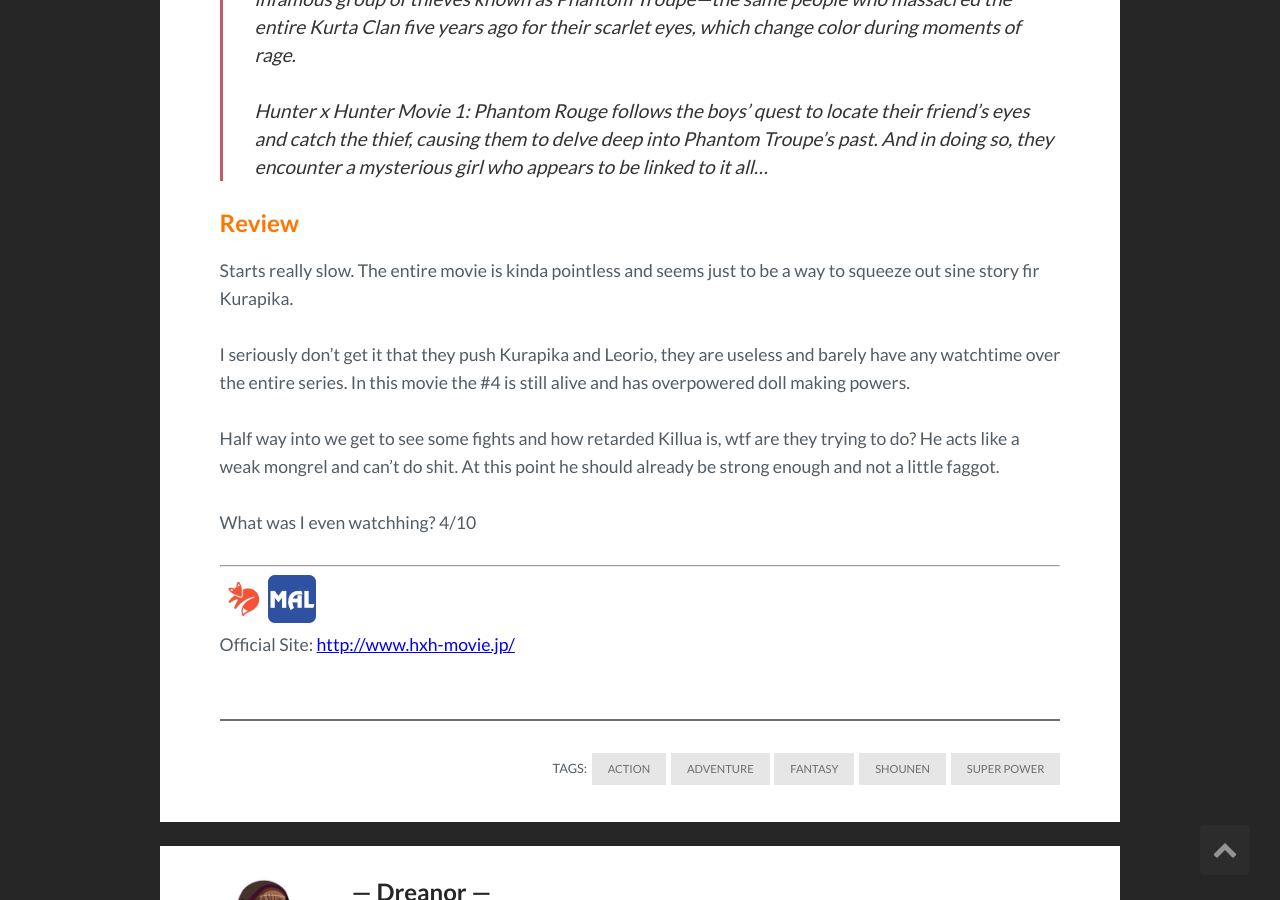
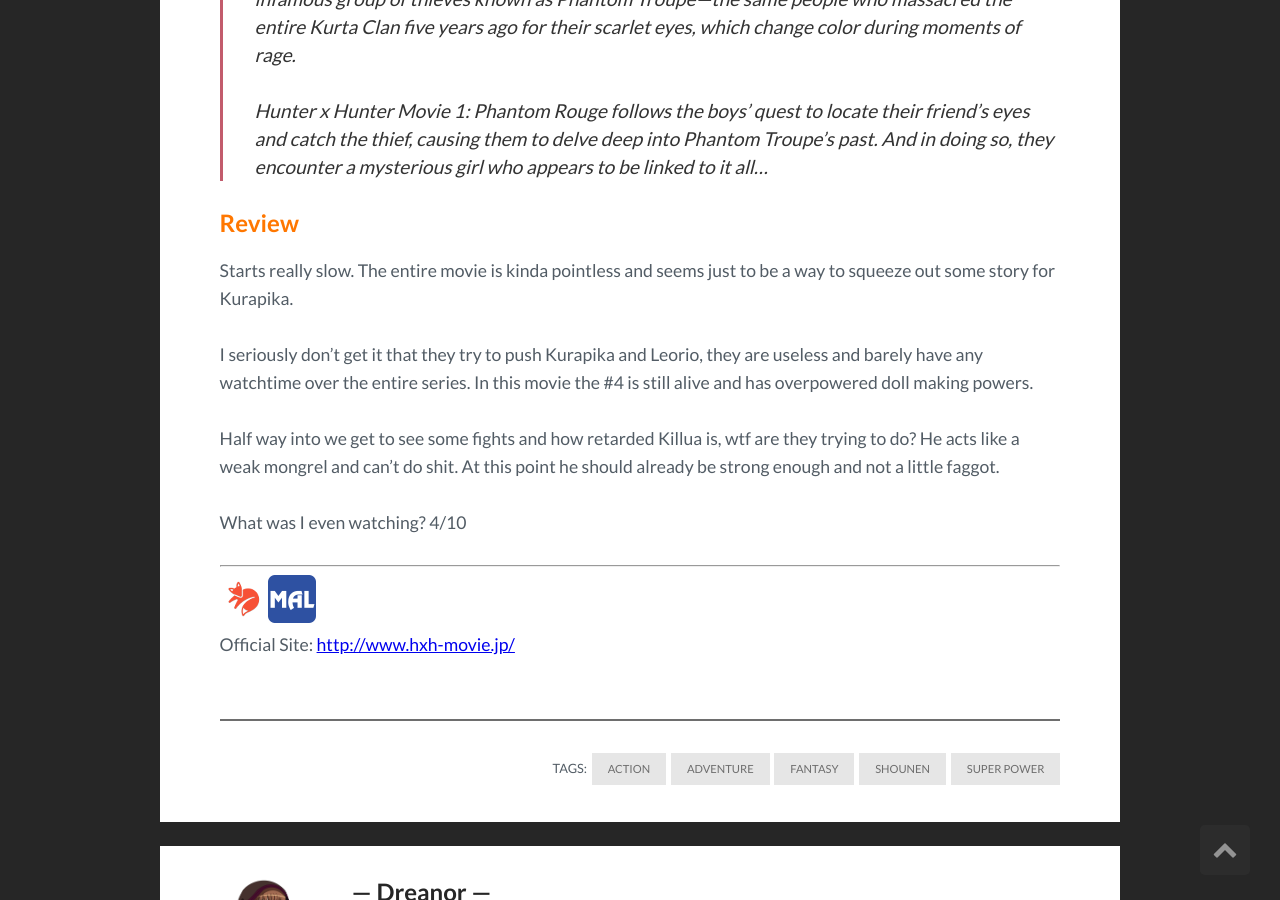
Before and after one commit to DreanorAnime/AnimeReviews, a Jekyll site: the page built from _posts/2020-11-06-hunter-x-hunter-phantom-rouge.md, in a window 1280 px wide and 900 px high, scrolled down 1047 px. Built offline with Jekyll 4.4.1, drawn with Linux system fonts in a browser that asks for light colours; comment, search, counter and statistics services are not loaded.

Commit message:
Update 2020-11-06-hunter-x-hunter-phantom-rouge.md

```diff
--- a/_posts/2020-11-06-hunter-x-hunter-phantom-rouge.md
+++ b/_posts/2020-11-06-hunter-x-hunter-phantom-rouge.md
@@ -14,13 +14,13 @@ tags: [Action, Adventure, Fantasy, Shounen, Super Power]
 >Hunter x Hunter Movie 1: Phantom Rouge follows the boys' quest to locate their friend's eyes and catch the thief, causing them to delve deep into Phantom Troupe's past. And in doing so, they encounter a mysterious girl who appears to be linked to it all…
 
 ## Review
-Starts really slow. The entire movie is kinda pointless and seems just to be a way to squeeze out sine story fir Kurapika.
+Starts really slow. The entire movie is kinda pointless and seems just to be a way to squeeze out some story for Kurapika.
 
-I seriously don't get it that they push Kurapika and Leorio, they are useless and barely have any watchtime over the entire series. In this movie the #4 is still alive and has overpowered doll making powers.
+I seriously don't get it that they try to push Kurapika and Leorio, they are useless and barely have any watchtime over the entire series. In this movie the #4 is still alive and has overpowered doll making powers.
 
 Half way into we get to see some fights and how retarded Killua is, wtf are they trying to do? He acts like a weak mongrel and can't do shit. At this point he should already be strong enough and not a little faggot.
 
-What was I even watchhing? 4/10
+What was I even watching? 4/10
 
 ---
 
```
